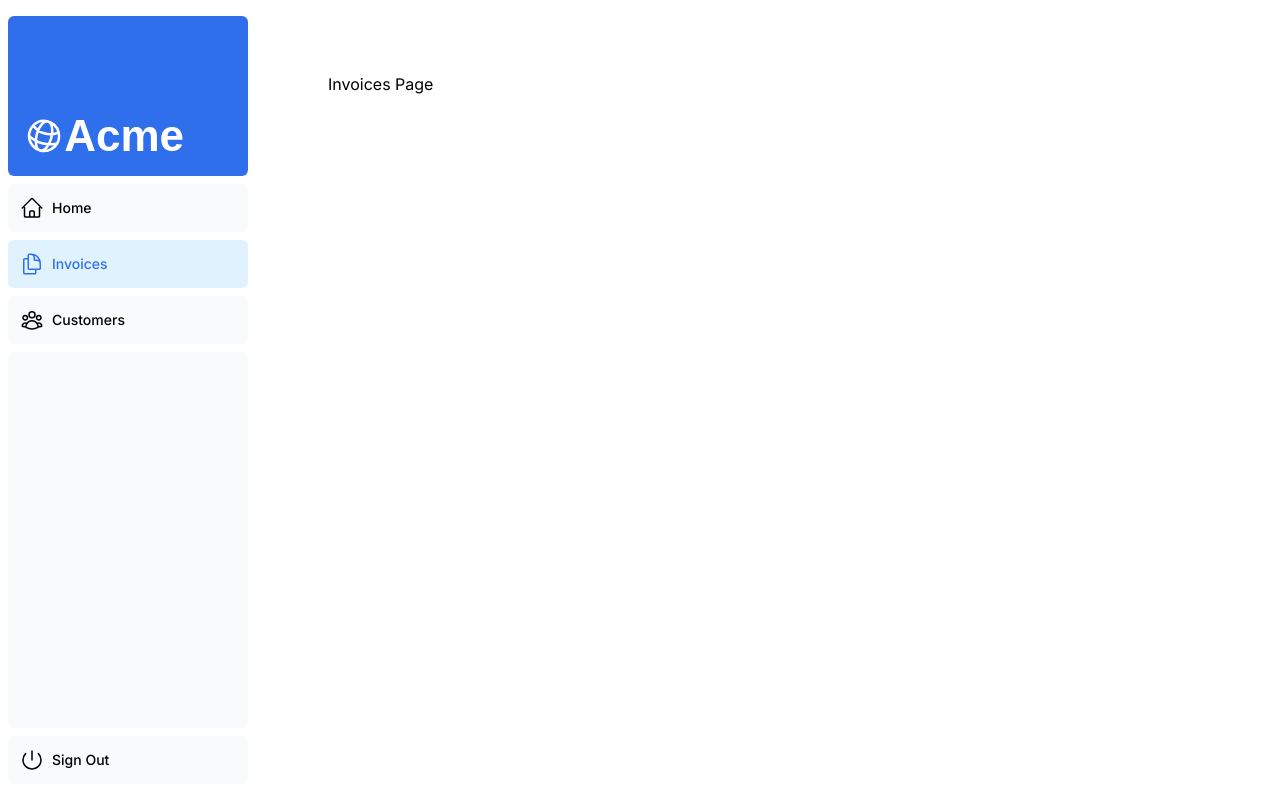
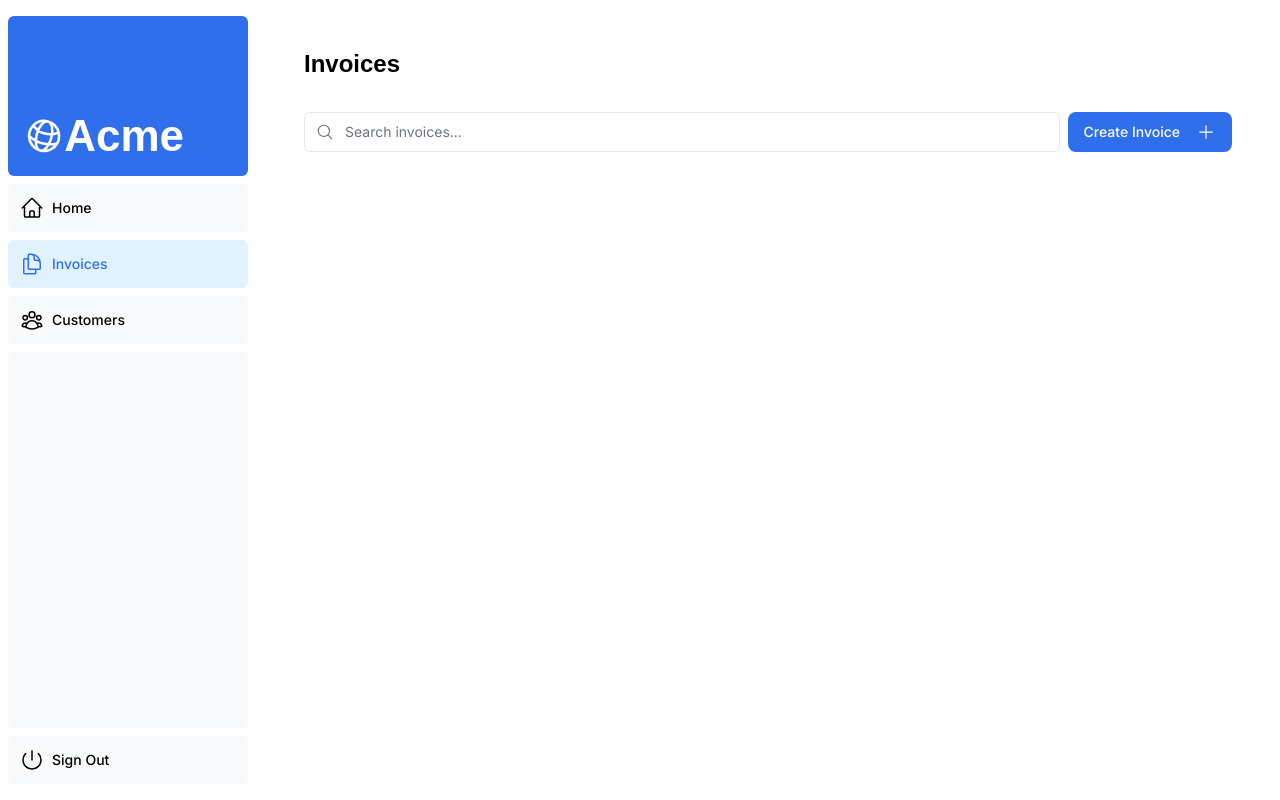
Before and after one commit to LetMeDream/next14-docs-dashboard, a Next.js app: page /dashboard/invoices in a window 1280 px wide. Built offline with nearby package versions, Linux system fonts and the light colour scheme; a web font is replaced by a local one.

Commit message:
style (invoices page): create the initial markup for the invoices/page.tsx

```diff
--- a/app/dashboard/invoices/page.tsx
+++ b/app/dashboard/invoices/page.tsx
@@ -1,7 +1,27 @@
-export default function Page() {
+import Pagination from '@/app/ui/invoices/pagination';
+import Search from '@/app/ui/search';
+import Table from '@/app/ui/invoices/table';
+import { CreateInvoice } from '@/app/ui/invoices/buttons';
+import { lucy } from '@/app/ui/fonts';
+import { InvoicesTableSkeleton } from '@/app/ui/skeletons';
+import { Suspense } from 'react';
+
+export default async function Page() {
   return (
-    <main className="flex min-h-screen flex-col p-6">
-      <p>Invoices Page</p>
-    </main>
+    <div className="w-full">
+      <div className="flex w-full items-center justify-between">
+        <h1 className={`${lucy.className} text-2xl`}>Invoices</h1>
+      </div>
+      <div className="mt-4 flex items-center justify-between gap-2 md:mt-8">
+        <Search placeholder="Search invoices..." />
+        <CreateInvoice />
+      </div>
+      {/*  <Suspense key={query + currentPage} fallback={<InvoicesTableSkeleton />}>
+        <Table query={query} currentPage={currentPage} />
+      </Suspense> */}
+      <div className="mt-5 flex w-full justify-center">
+        {/* <Pagination totalPages={totalPages} /> */}
+      </div>
+    </div>
   );
 }
```
